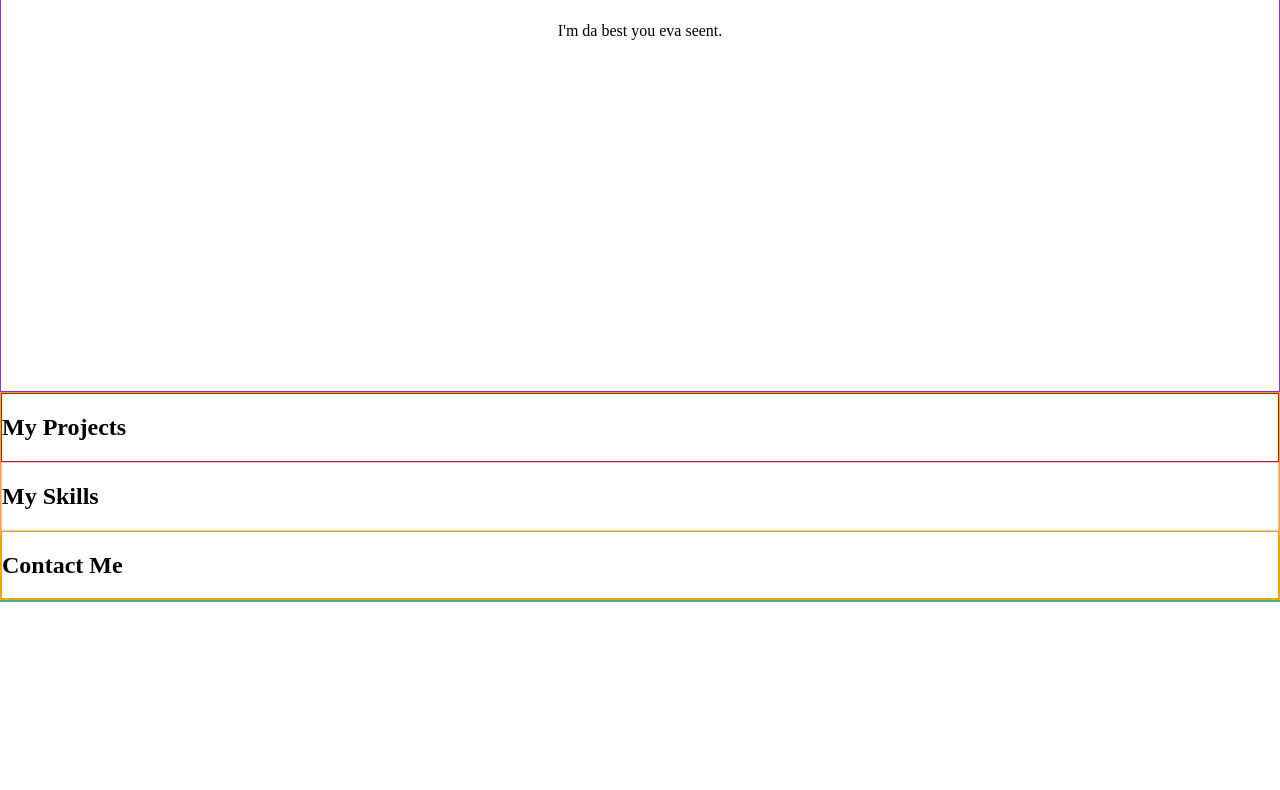
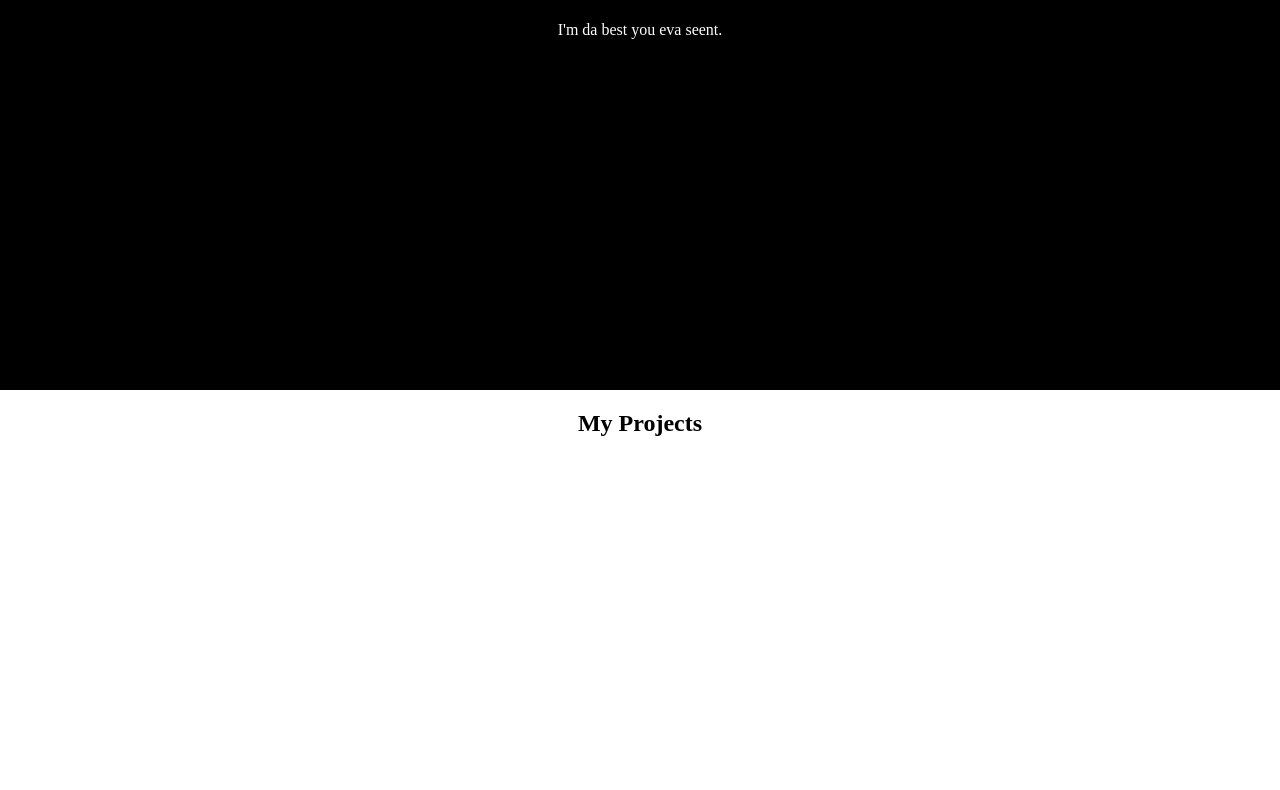
Before and after one commit to brad-mortensen/portfolio, a website: page index.html in a window 1280 px wide. Shown: the part 410-1200 px from the top of the page. Before the commit the page ends 1012 px from the top, so only its background shows below. Drawn offline with Linux system fonts and the light colour scheme.

Commit message:
Starts style updates

```diff
--- a/scss/styles.scss
+++ b/scss/styles.scss
@@ -1,23 +1,36 @@
 body {
   width: 100%;
   margin: 0 auto;
+  background-color: black;
+  box-sizing: border-box;
 }
 
 .header {
-  border: 1px solid blueviolet;
+  background-color: black;
   display: flex;
   flex-flow: column;
   align-items: center;
   justify-content: center;
   height: 100vh;
+
+  h1 {
+    color: white;
+  }
+
+  p {
+    color: white;
+  }
 }
 
 .main-container {
-  border: 1px solid orange;
   margin: 0 auto;
+  height: auto;
 
   .projects {
-    border: 1px solid brown;
+    display: flex;
+    justify-content: center;
+    height: 100vh;
+    background-color: white;
 
     .projects-header {}
 
@@ -25,7 +38,10 @@ body {
   }
 
   .skills {
-    border: 1px solid pink;
+    display: flex;
+    justify-content: center;
+    height: 100vh;
+    background-color: white;
 
     .skills-header {}
 
@@ -34,7 +50,10 @@ body {
   }
 
   .contact {
-    border: 1px solid goldenrod;
+    display: flex;
+    justify-content: center;
+    height: 100vh;
+    background-color: white;
 
     .contact-header {}
 
@@ -45,4 +64,5 @@ body {
 
 .footer {
   border: 1px solid mediumseagreen;
+  height: 20vh;
 }
```
Also changed, not shown: css/styles.css.
